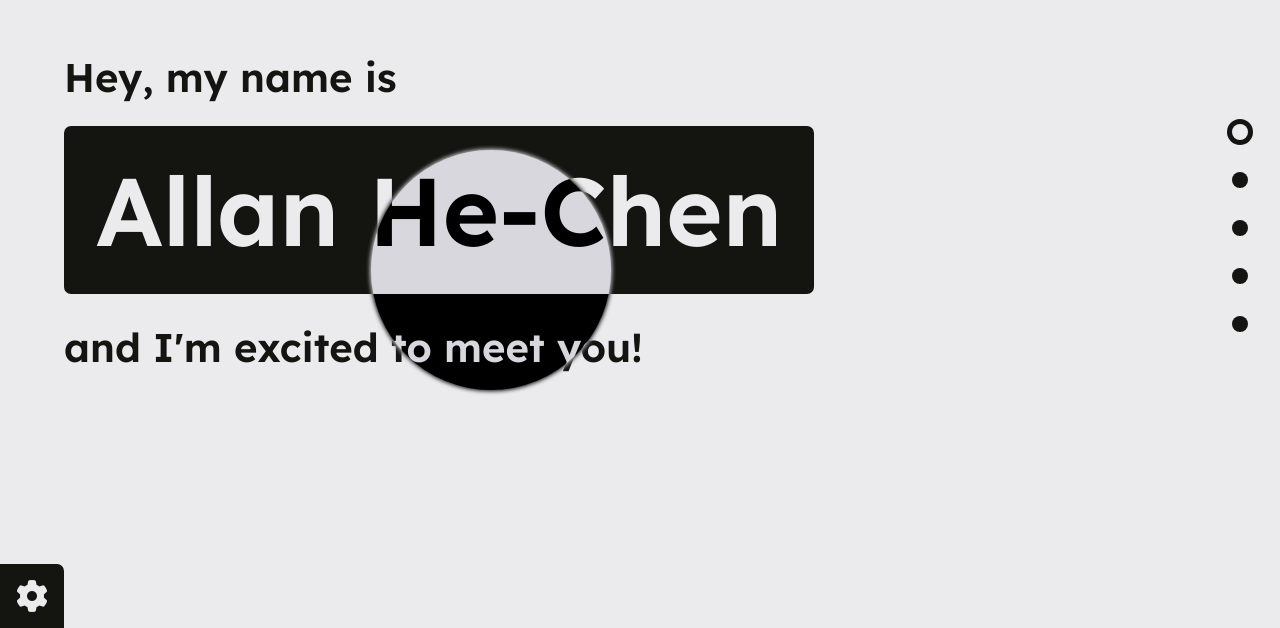
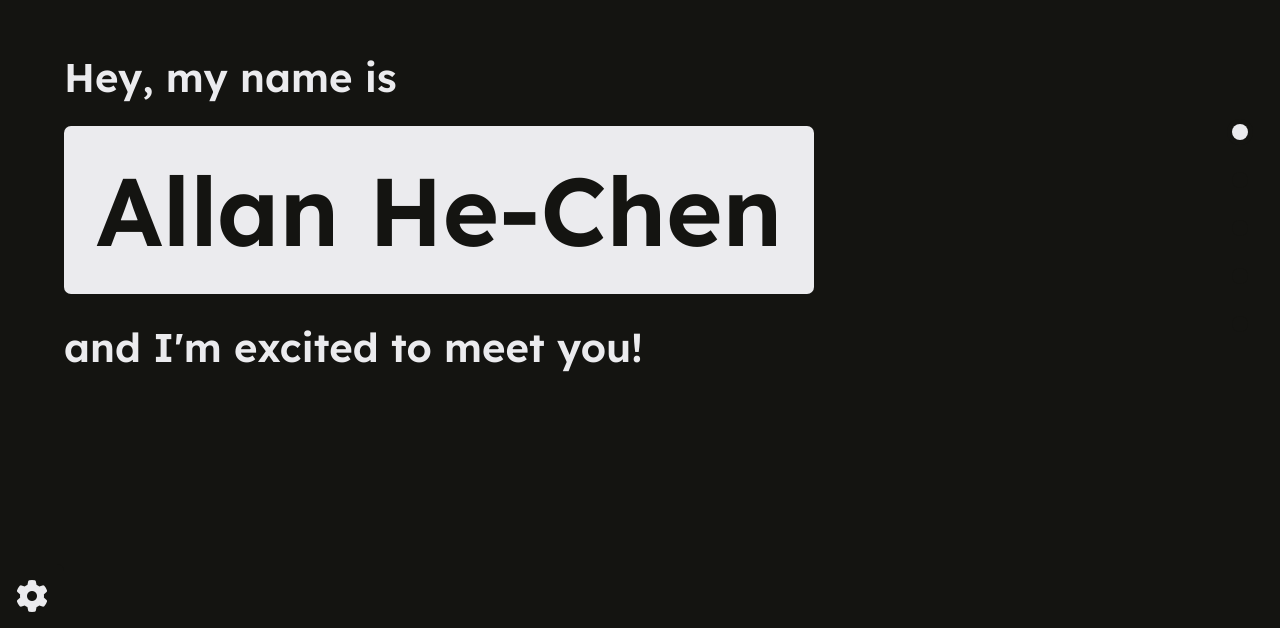
Before and after one commit to 021478963/021478963.github.io, a plain HTML site: page index.html in a window 1280 px wide. Shown: the part 172-800 px from the top of the page. Drawn offline with Linux system fonts and the light colour scheme.

Commit message:
before changing background colors

```diff
--- a/css/style.css
+++ b/css/style.css
@@ -1,3 +1,14 @@
+#test {
+  height: 100vh;
+  width: 100vw;
+  position: absolute;
+  top: 0;
+  left: 0;
+  mix-blend-mode: difference;
+  background-color: white;
+  z-index: 1;
+}
+
 @font-face {
   font-family: "Lexend";
   src: url(../fonts/Lexend-VariableFont_wght.ttf);
@@ -175,9 +186,9 @@
 #bubble {
   position: absolute;
   padding: 15vh;
-  background-color: var(--color--bg--main);
-  mix-blend-mode: difference;
-  z-index: 10;
+  background-color: white;
+  /* mix-blend-mode: difference; */
+  /* z-index: 10; */
   transform: translate(-50%, -50%);
   opacity: 0;
   filter: blur(8px);
--- a/index.html
+++ b/index.html
@@ -34,6 +34,7 @@
 </head>
 <body>
   <main>
+    <div id="test"></div>
     <div id="bubble"></div>
     <div class="options__button">
       <i class="fa-sharp fa-solid fa-gear"></i>
```
